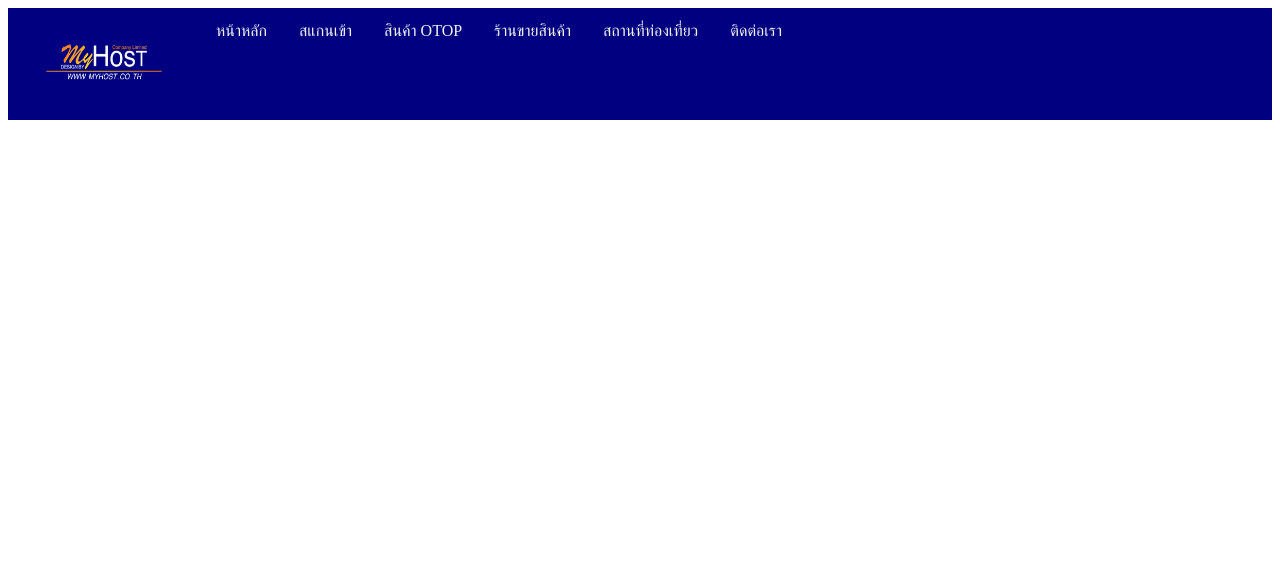
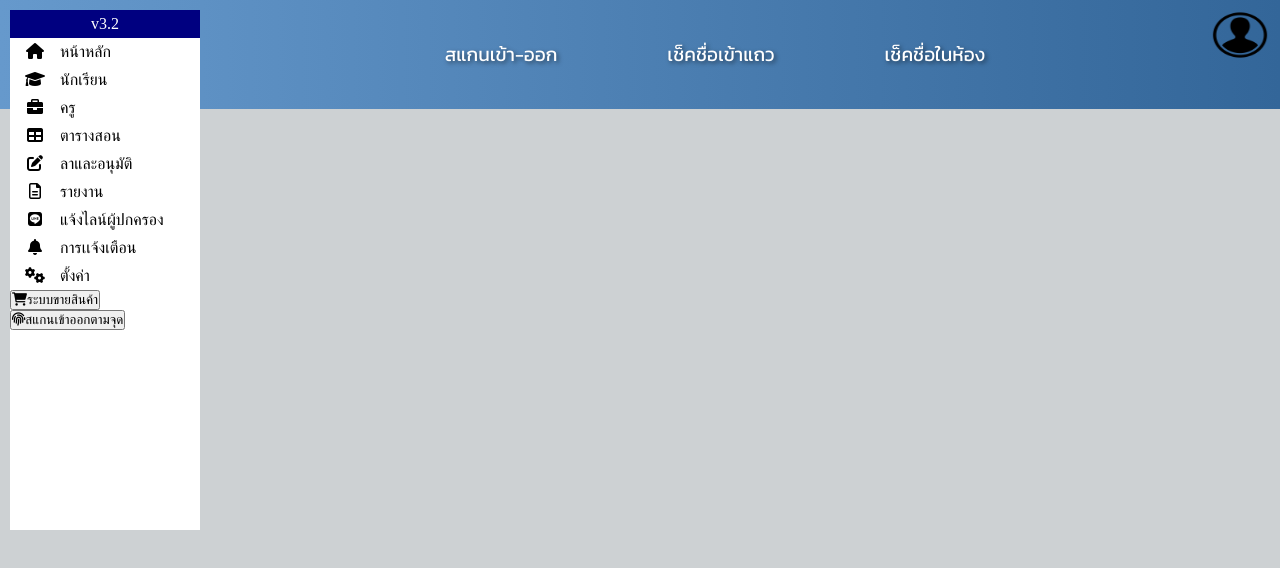
Before and after one commit to ken-panuwat/internship_myhost, a plain HTML site: page index.html in a window 1280 px wide. Drawn offline with nearby package versions, Linux system fonts and the light colour scheme.

Commit message:
add wed1

```diff
--- a/index.html
+++ b/index.html
@@ -5,12 +5,48 @@
     <meta name="viewport" content="width=device-width, initial-scale=1.0">
     <link rel="stylesheet" type="text/css" href="style.css">
     <link rel="stylesheet" href="https://cdnjs.cloudflare.com/ajax/libs/ionicons/2.0.1/css/ionicons.min.css">
+    <link rel="stylesheet" href="https://cdnjs.cloudflare.com/ajax/libs/font-awesome/6.0.0-beta3/css/all.min.css">
+
+
+    <link rel="stylesheet" href="https://fonts.googleapis.com/css?family=Kanit">
     <title>eSchool 4.0</title>
 </head>
+
 <body>
-    <header>
+    <nav>
+
+        <div class="slide">
+            <p>v3.2</p>
+            <ul>
+                <li><a href="##"><i class="fas fa-home"></i>หน้าหลัก</a></li>
+                <li><a href="##"><i class="fa-solid fa-graduation-cap"></i></i>นักเรียน</a></li>
+                <li><a href="##"><i class="fa-solid fa-briefcase"></i></i>ครู</a></li>
+                <li><a href="##"><i class="fa-solid fa-table"></i></i>ตารางสอน</a></li>
+                <li><a href="##"><i class="fa-solid fa-pen-to-square"></i></i>ลาและอนุมัติ</a></li>
+                <li><a href="##"><i class="fa-regular fa-file-lines"></i>รายงาน</a></li>
+                <li><a href="##"><i class="fa-brands fa-line"></i>แจ้งไลน์ผู้ปกครอง</a></li>
+                <li><a href="##"><i class="fas fa-bell"></i>การเเจ้งเตือน</a></li>
+                <li><a href="##"><i class="fas fa-cogs"></i>ตั้งค่า</a></li>
+            </ul>
+            <button type="button" class="btn btn-warning"><i class="fas fa-shopping-cart"></i>ระบบขายสินค้า</button>
+            <button type="button" class="btn btn-primary"><i class="fa-solid fa-fingerprint"></i>สแกนเข้าออกตามจุด</button>
+        </div>
+        <div class="logo">
+            <a href="##"><img src="logo.jpg" alt="logo" width="160" height="80"></a>
+        </div>
+        <ul class="menu">
+            <li><a href="##">สแกนเข้า-ออก</a></li>
+            <li><a href="##">เช็คชื่อเข้าแถว</a></li>
+            <li><a href="##">เช็คชื่อในห้อง</a></li>
+        </ul>
+        <div class="login">
+            <a href="##"><img src="user.png" alt="user login" width="60" height="50"></a>
+        </div>
+
+    </nav>
+    <!-- <header>
         <div class="header">
-            <a href="index.html"><img src="logo.jpg" alt="logo" width="160" height="80"></a>
+
             <a href="index.html">หน้าหลัก</a>
             <a href="otop.html">สแกนเข้า</a>
             <a href="product.html"> สินค้า OTOP</a>
@@ -18,6 +54,6 @@
             <a href="tourist-attraction.html">สถานที่ท่องเที่ยว</a>
             <a href="contact.html">ติดต่อเรา</a>
         </div>
-    </header>
+    </header> -->
 </body>
 </html>
--- a/style.css
+++ b/style.css
@@ -1,3 +1,76 @@
+*{
+    margin: 0;
+    padding: 0;
+    box-sizing: border-box;
+}
+
+body{
+    background-color: #cdd1d3;
+}
+
+nav{
+    display: flex;
+    justify-content: space-between;
+    padding: 10px;
+    background-image: linear-gradient(to right, #6699cc, #336699);
+}
+
+.menu{
+    display: flex;
+    list-style: none;
+    color: #f2f2f2;
+}
+
+.menu li{
+    margin-left: 50px;
+    padding: 30px;
+    font-family: Kanit;
+    font-size: 19px;
+}
+
+.menu li a{
+    text-decoration: none;
+    color: #fff;
+    text-shadow: 2px 2px 4px rgba(0, 0, 0, 0.5);
+}
+
+.slide{
+    height: 65%;
+    width: 190px;
+    position: absolute;
+    background-color: #ffffff;
+    transition: 0.5s ease;
+}
+
+.slide p{
+   color: #fff;
+   background-color: #000080;
+   text-align: center;
+   padding: 5px;
+}
+
+.slide ul li{
+   list-style: none;
+}
+
+.slide ul li a{
+    color: #000;
+    padding: 5px 0;
+    text-decoration: none;
+    display: block;
+    text-transform: capitalize;
+    transition: 0.2s ease-out;
+
+}
+
+.slide ul li a i{
+    width: 50px;
+    text-align: center;
+}
+
+
+
+
 .header {
     overflow: hidden;
     background-color: #000080;
```
Also changed, not shown: user.png (added).
